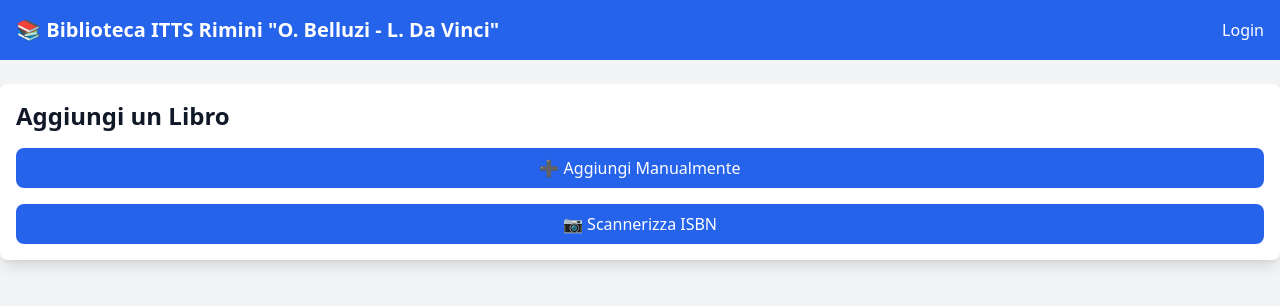
After one commit to AresRebatto/GestioneDellaBiblioteca, a PHP site: page /inserimento_libro.php in a window 1280 px wide. The commit adds this page. Shown: the top 306 px of the page. Run offline with PHP 8.4, Linux system fonts and the light colour scheme; some libraries are stand-ins or nearby versions.

Commit message:
riorganizzazione

```diff
--- a/src/pages/index.php
+++ b/src/pages/index.php
@@ -58,7 +58,7 @@
         </table>
 
         <div class="flex justify-between items-center mb-4 mt-4">
-            <a href="inserimento_manuale.php"
+            <a href="inserimento_libro.php"
                 class="bg-blue-600 text-white px-4 py-2 rounded-lg flex items-center hover:bg-blue-700">
                 ➕ Aggiungi Libro
             </a>
--- /dev/null
+++ b/src/pages/inserimento_libro.php
@@ -0,0 +1,43 @@
+<!DOCTYPE html>
+<html lang="it">
+
+<head>
+    <meta charset="UTF-8">
+    <meta name="viewport" content="width=device-width, initial-scale=1.0">
+    <title>Aggiunta Libro</title>
+    <script src="https://cdn.tailwindcss.com"></script>
+</head>
+
+<body class="bg-gray-100 text-gray-900">
+
+    <!-- Navbar -->
+    <nav class="bg-blue-600 p-4 text-white">
+        <div class="container mx-auto flex justify-between items-center">
+            <div class="flex items-center">
+                <h1 class="text-xl font-bold">📚 Biblioteca ITTS Rimini "O. Belluzi - L. Da Vinci"</h1>
+            </div>
+            <a href="loginform.php" class="hover:underline">Login</a>
+        </div>
+    </nav>
+
+    <!-- Contenuto principale -->
+    <div class="container mx-auto mt-6 p-4 bg-white shadow-lg rounded-lg">
+
+        <h2 class="text-2xl font-semibold mb-4">Aggiungi un Libro</h2>
+
+        <div class="flex flex-col space-y-4">
+            <a href="inserimento_libri/inserimento_manuale.php"
+                class="bg-blue-600 text-white px-4 py-2 rounded-lg flex items-center justify-center hover:bg-blue-700">
+                ➕ Aggiungi Manualmente
+            </a>
+
+            <a href="inserimento_libri/scannerizza_isbn.php"
+                class="bg-blue-600 text-white px-4 py-2 rounded-lg flex items-center justify-center hover:bg-blue-700">
+                📷 Scannerizza ISBN
+            </a>
+        </div>
+    </div>
+
+</body>
+
+</html>
```
Also changed, not shown: src/pages/inserimento_libri/inserimento_manuale.php (renamed from src/pages/inserimento_manuale.php), src/pages/inserimento_libri/scannerizza_isbn.php (added).
